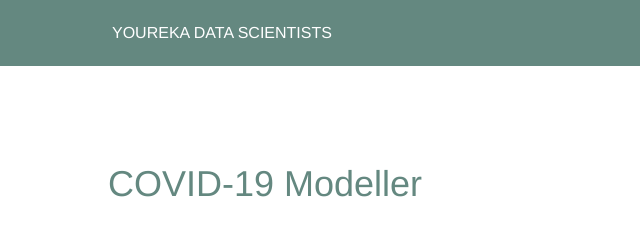
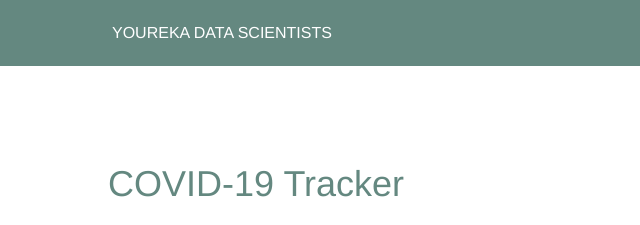
Before and after one commit to Mehulgupta9991/covid_tracker, a plain HTML site: page covid_website/index.html in a window 1280 px wide. Shown: the top 225 px of the page, 0-640 px from the left. Drawn offline with Linux system fonts and the light colour scheme; grey boxes are pictures that could not be loaded.

Commit message:
changed title

```diff
--- a/covid_website/index.html
+++ b/covid_website/index.html
@@ -20,7 +20,7 @@
 
 		<section class="container">
             <header>
-                <h1 class="title">COVID-19 Modeller</h1>
+                <h1 class="title">COVID-19 Tracker</h1>
             </header>
 
             <iframe id="trend-app" src="https://tig3r66.shinyapps.io/covid_tracker/" alt="trend-app"></iframe>
```
